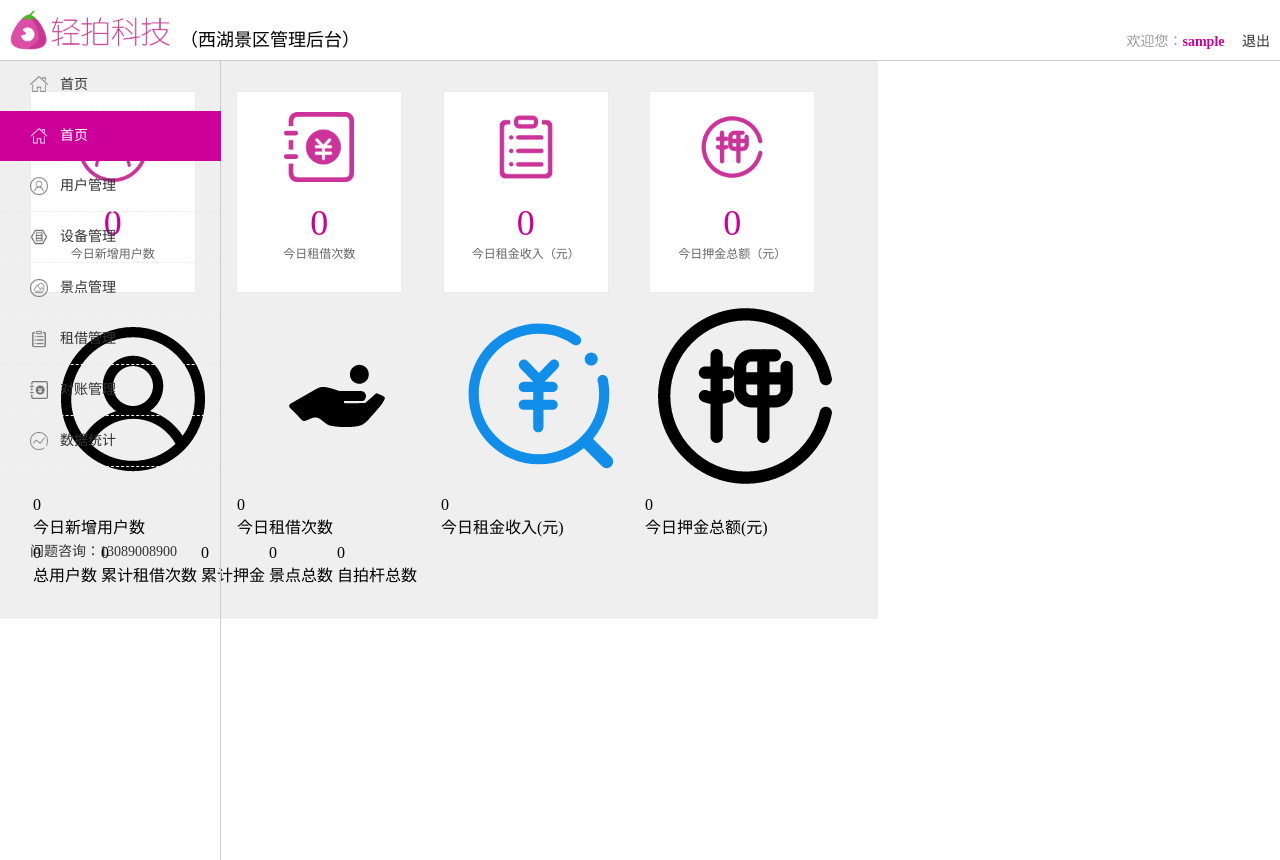
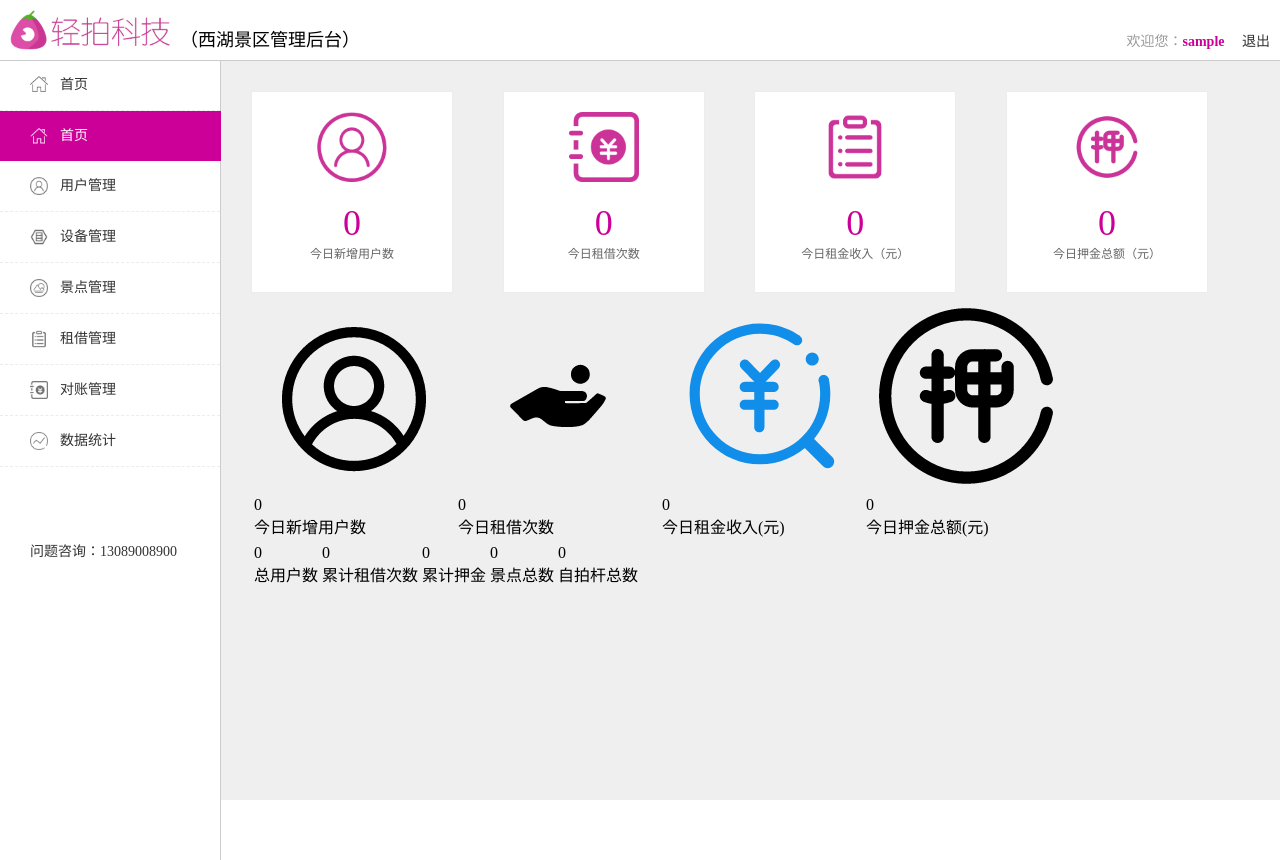
Before and after one commit to will-lzx/management, a Django app: page /home/ in a window 1280 px wide. Run offline with Django 3.2, Linux system fonts and the light colour scheme; the visitor is signed in with stand-in values (Sample User, id 1); data that the repository does not hold is empty.

Commit message:
管理后台设计

```diff
--- a/static/css/style.css
+++ b/static/css/style.css
@@ -77,7 +77,7 @@ body{  margin:0;  padding:0;height: 100%;width: 100%;}
 .crunt_li{background-color: #cc0099;border: none;border-right: 1px solid #cc0099; }
 .dh_lx{width: 180px;height: 30px; text-align:left;  font-size: 14px;  line-height: 50px;color: #333333;margin-top: 60px;padding-left: 30px;font-weight: 200;}
 
-.nr_cont{width:auto;height:auto;background-color: #efefef;padding: 30px;float: left;}
+.nr_cont{width:auto;height:auto;position: absolute;top: 61px;left: 221px; right:0;bottom: 0; background-color: #efefef;padding: 30px;}
 .sy_jr{width: 100%;height: auto;float: left;}
 .sy_jr_li{width: 20%;height: 200px;margin-right:5%;background-color: white;border: 1px solid #ececec;text-align: center;float: left; }
 .li_right{margin-right: 0;}
```
